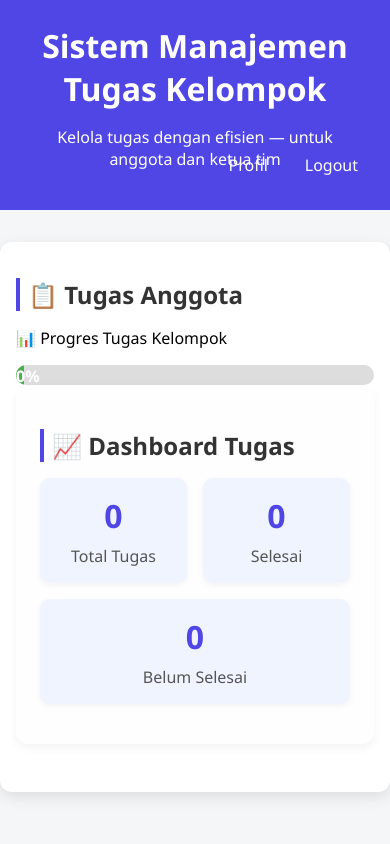
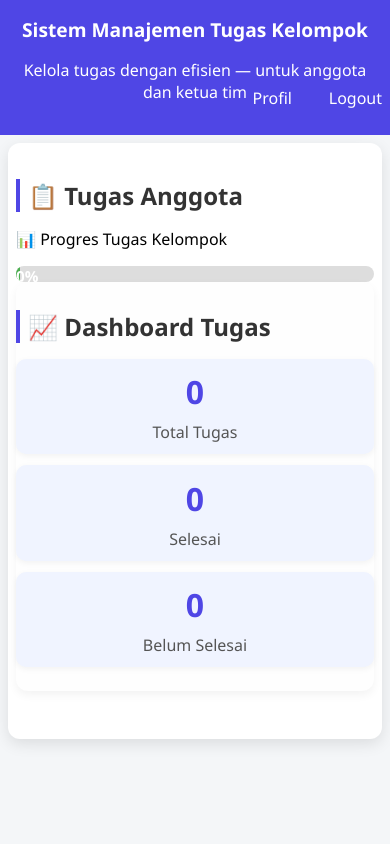
Before and after one commit to praisemnga/FINAL_Project, a PHP site: page / in a window 390 px wide. Run offline with PHP 8.4, Linux system fonts and the light colour scheme; the visitor is signed in with stand-in values (Sample User, id 1); data that the repository does not hold is empty.

Commit message:
membuat tampilan web responsive

```diff
--- a/style.css
+++ b/style.css
@@ -213,3 +213,73 @@ ul.task-list li {
   text-decoration: line-through;
   color: #888;
 }
+
+
+/* Responsive mobile styles */
+@media (max-width: 700px) {
+  .container {
+    padding: 0.5rem;
+    margin: 0.5rem;
+    max-width: 100vw;
+  }
+  header {
+    padding: 1rem 0.5rem;
+    font-size: 1rem;
+  }
+  h1 {
+    font-size: 1.2rem;
+  }
+  .section {
+    margin-bottom: 1rem;
+    padding: 0.5rem 0;
+  }
+  .dashboard-cards {
+    flex-direction: column;
+    gap: 0.7rem;
+  }
+  .card {
+    flex: 1 1 100%;
+    padding: 0.7rem;
+    font-size: 1rem;
+  }
+  ul.task-list li {
+    padding: 10px 8px 8px 8px;
+    font-size: 0.98em;
+  }
+  .task-row {
+    flex-direction: column;
+    align-items: flex-start;
+    gap: 0.5rem;
+  }
+  .attachments {
+    font-size: 0.97em;
+  }
+  .upload-form {
+    flex-direction: column;
+    gap: 4px;
+    align-items: stretch;
+  }
+  .broadcast-box {
+    padding: 0.7rem 0.7rem;
+    font-size: 0.98em;
+  }
+  .progress-bar {
+    height: 16px;
+  }
+  .progress-fill {
+    font-size: 0.95em;
+    padding-right: 4px;
+  }
+  .form-group input, .form-group textarea {
+    font-size: 1em;
+  }
+  .btn {
+    width: 100%;
+    padding: 0.5rem 0;
+    font-size: 1em;
+  }
+  .profile-box {
+    margin: 20px auto;
+    padding: 1rem;
+  }
+}
```
